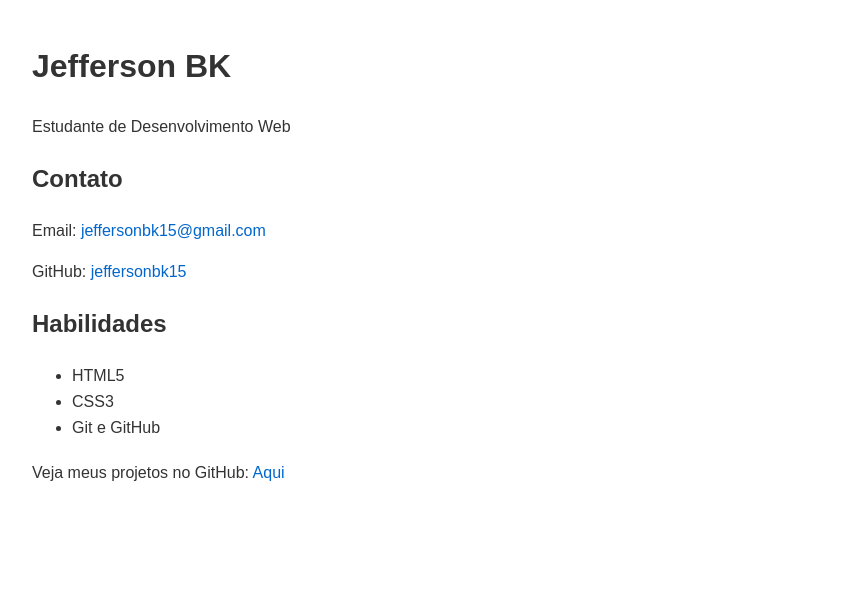
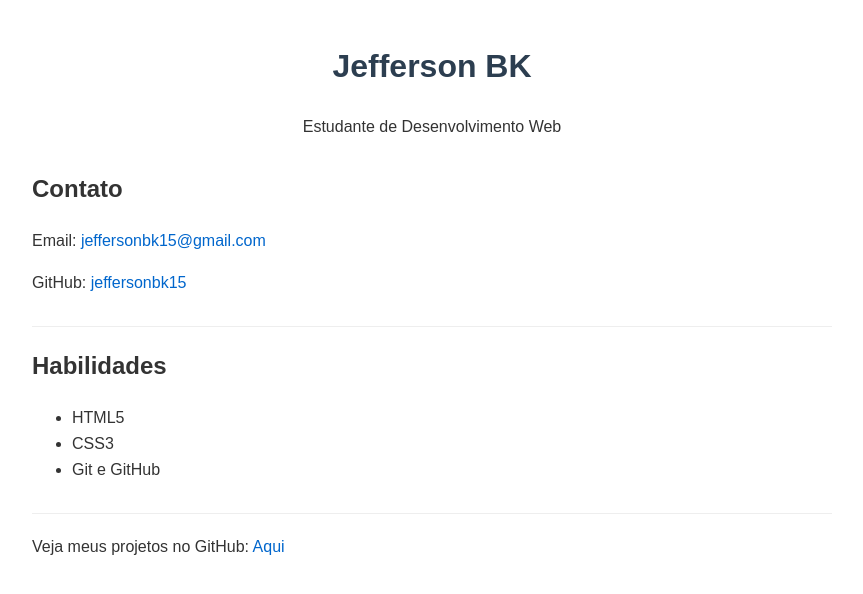
Before and after one commit to jeffersonbk15/Curriculo-Incrementado, a plain HTML site: page index.html in a window 1280 px wide. Shown: the whole page, without its empty margins (208-1071 px from the left). Drawn offline with Linux system fonts and the light colour scheme.

Commit message:
Integrando CSS

```diff
--- a/index.html
+++ b/index.html
@@ -1,6 +1,7 @@
 <!DOCTYPE html>
 <html lang="pt-br">
 <head>
+    <link rel="stylesheet" href="style.css">
     <meta charset="UTF-8">
     <meta name="viewport" content="width=device-width, initial-scale=1.0">
     <meta name="description" content="Currículo online de Jefferson - Estudante de desenvolvimento web">
--- /dev/null
+++ b/style.css
@@ -0,0 +1,32 @@
+body {
+    font-family: 'Segoe UI', Arial, sans-serif;
+    line-height: 1.6;
+    max-width: 800px;
+    margin: 0 auto;
+    padding: 20px;
+    color: #333;
+}
+
+header {
+    text-align: center;
+    margin-bottom: 30px;
+}
+
+h1 {
+    color: #2c3e50;
+}
+
+section {
+    margin-bottom: 25px;
+    border-bottom: 1px solid #eee;
+    padding-bottom: 15px;
+}
+
+a {
+    color: #3498db;
+    text-decoration: none;
+}
+
+a:hover {
+    text-decoration: underline;
+}
```
